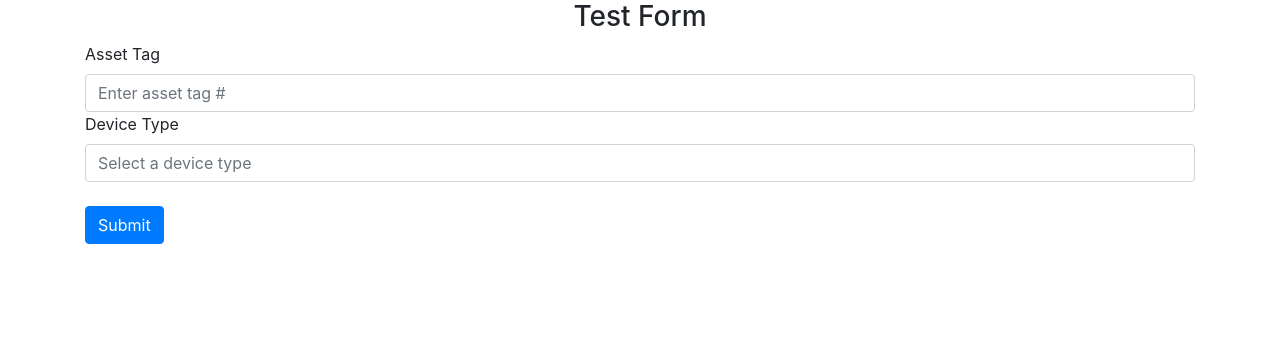
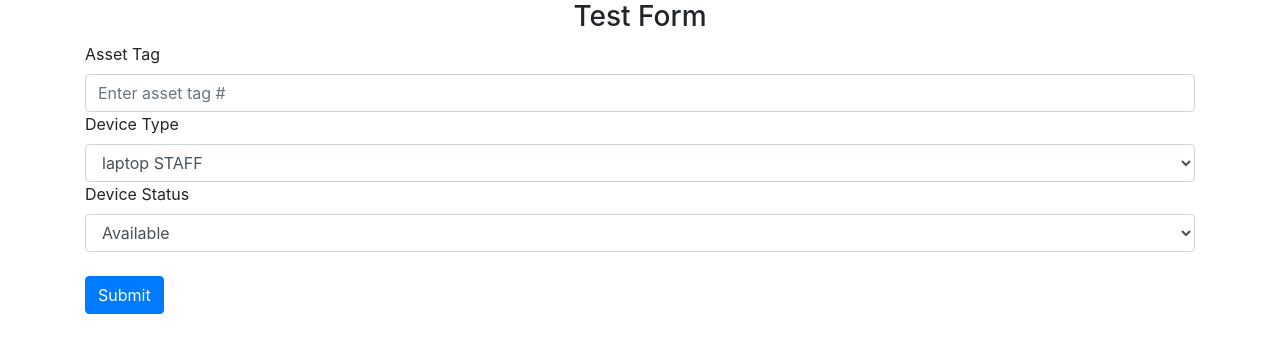
Before and after one commit to AquanaOXIN/Test_LoanerTracker, a Flask app: page /test in a window 1280 px wide. Shown: the part 56-409 px from the top of the page. Run offline with Flask 3, Linux system fonts and the light colour scheme; some libraries are stand-ins or nearby versions.

Commit message:
testing forms and implemented basic input validation

```diff
--- a/LoanerTrackerWebApp/website/templates/base.html
+++ b/LoanerTrackerWebApp/website/templates/base.html
@@ -33,6 +33,10 @@
           <a class="nav-item nav-link" id="home" href="/">Home</a>
           <a class="nav-item nav-link" id="logout" href="/logout">Logout</a>
           <a class="nav-item nav-link" id="login" href="/login">Login</a>
+          {% if boolean == True %} <!-- if test mode is on -->
+          <a class="nav-item nav-link" id="addDevice" href="/add-device">New Device</a>
+          <a class="nav-item nav-link" id="test" href="/test">Test</a>
+          {% endif %}
           {% block customNav %}
           {% endblock %}
         </div>
--- a/LoanerTrackerWebApp/website/templates/home.html
+++ b/LoanerTrackerWebApp/website/templates/home.html
@@ -1,9 +1,6 @@
 {% extends "base.html" %}
 {% block title %}Home{% endblock %}
 {% block customNav %}
-{% if boolean == True %} <!-- if test mode is on -->
-<a class="nav-item nav-link" id="test" href="/test">Test</a>
-{% endif %}
 {% endblock %}
 {% block content %}
 <h1 align="center">Campus Technology Loaner Tracker</h1>
--- a/LoanerTrackerWebApp/website/templates/test.html
+++ b/LoanerTrackerWebApp/website/templates/test.html
@@ -15,21 +15,32 @@
     </div>
     <div class="from-group">
         <label for="deviceType">Device Type</label>
-        <input
-            list="deviceTypes"
-            type="text"
-            class="form-control"
+        <select
+            class ="form-control"
             id="deviceType"
             name="deviceType"
-            placeholder="Select a device type"
-        />
-        <datalist id="deviceTypes"> <!-- matches the "list" attr in the input -->
+            placeholder="Select the device type"
+        >
             <option value="laptop STAFF">laptop STAFF</option>
             <option value="laptop Student">laptop Student</option>
             <option value="Desktop">Desktop</option>
             <option value="Printer">Printer</option>
             <option value="Other">Other</option>
-        </datalist>
+        </select>
+    </div>
+    <div class="from-group">
+        <label for="deviceStatus">Device Status</label>
+        <select
+            class ="form-control"
+            id="deviceStatus"
+            name="deviceStatus"
+            placeholder="Select the device status"
+        >
+            <option value="Available">Available</option>
+            <option value="In-Use">In-Use</option>
+            <option value="Retired">Retired</option>
+            <option value="Unknown">Unknown</option>
+        </select>
     </div>
     <br />
     <button type="submit" class="btn btn-primary">Submit</button>
--- a/LoanerTrackerWebApp/website/views.py
+++ b/LoanerTrackerWebApp/website/views.py
@@ -1,6 +1,9 @@
 # Stores standard routes for the website (excl. login)
 
 from flask import Blueprint, render_template, request, flash
+from .models import Device
+from . import db
+import re
 
 views = Blueprint('views', __name__) # a blueprint for the flask web app
 
@@ -9,9 +12,41 @@ def home():
     test_mode = True
     return render_template("home.html", boolean=test_mode)
 
+@views.route('/add-device', methods=['GET','POST'])
+def add_device():
+    if request.method == 'POST':
+        asset_tag = request.form.get('assetTag')
+        device_type = request.form.get('deviceType')
+        device_status = request.form.get('deviceStatus')
+
+        # device = Device.query.filter_by(asset_tag=asset_tag).first()
+
+        if asset_tag_validation(asset_tag) == False:
+            flash('Invalid Asset Tag #', category='error')
+        if device_type_validation(device_type) == False:
+            flash('Unsupported Device Type', category='error')
+        if device_status_validation(device_status) == False:
+            flash('Please DO NOT add unavailable devices to the database!', category='error')
+
+    return render_template("add-device.html")
+
 @views.route('/test', methods=['GET', 'POST'])
 def test():
     if request.method == 'POST':
         data = request.form.get('assetTag') # Pull information based on the "name" attribute
         print(data)
     return render_template("test.html")
+
+
+def asset_tag_validation(input_assetTag):
+    is_valid = bool(re.match(r'^\d{8}$', input_assetTag))
+    return is_valid
+
+def device_type_validation(input_deviceType):
+    supported_types = ["laptop STAFF", "laptop STUDENT"]
+    is_valid = input_deviceType in supported_types
+    return is_valid
+
+def device_status_validation(input_deviceStatus):
+    is_valid = input_deviceStatus == "Available"
+    return is_valid
```
Also changed, not shown: LoanerTrackerWebApp/website/templates/add-device.html (+24 -10 lines), LoanerTrackerWebApp/website/templates/loan-out.html (added), Readme.md.
